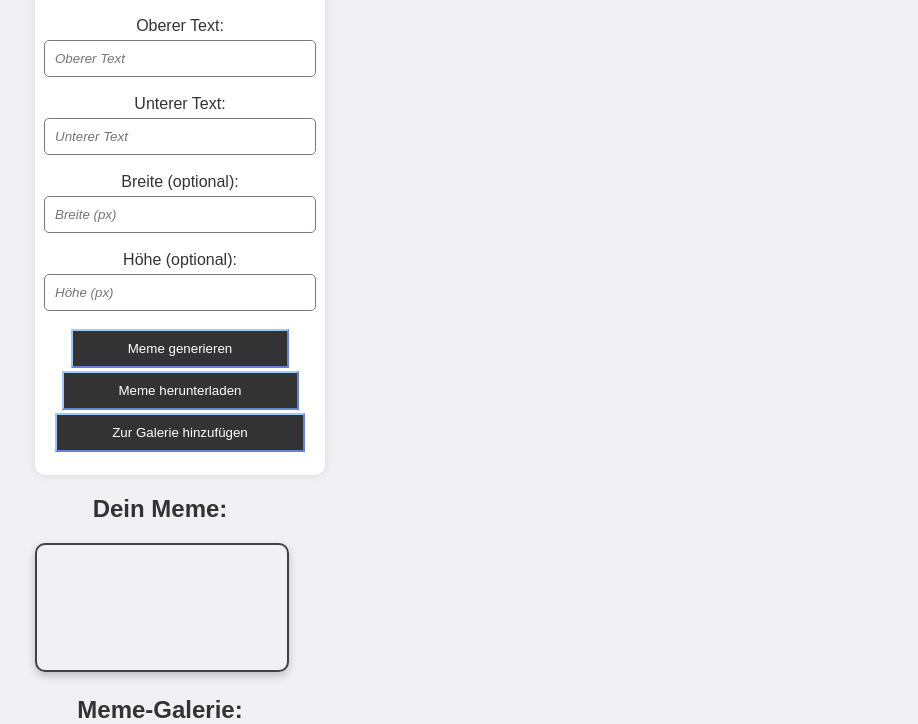
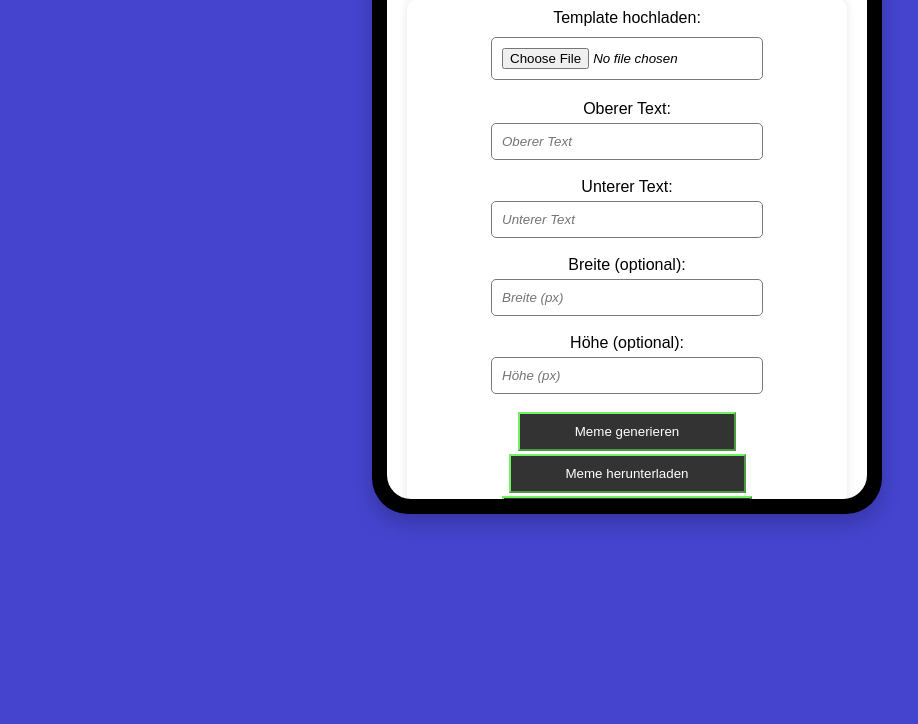
Before and after one commit to kr1pt3x99/MEMEBRO, a plain HTML site: page index.html in a window 1280 px wide. Shown: the part 201-925 px from the top of the page, without its empty margins (13-931 px from the left). After the commit the page ends 800 px from the top, so only its background shows below. Drawn offline with Linux system fonts and the light colour scheme.

Commit message:
Update style.css

```diff
--- a/style.css
+++ b/style.css
@@ -1,51 +1,70 @@
 body {
     font-family: Arial, sans-serif;
-    background-color: #f0f0f5;
-    text-align: center;
-    color: #333;
-    padding: 20px;
+    background-color: #4444cf;
+    display: flex;
+    justify-content: center;
+    align-items: center;
+    height: 100vh;
+    margin: 0;
 }
 
 h1 {
-    color: #ffffff;
-    margin-bottom: 20px;
-    margin-top: -35px;
-    align-items: center; /* Zentriert die Überschrift */
-    padding-left: 50px;
+    padding-left: 90px;
+    color: #000000; /* Standardfarbe der Überschrift */
+    max-width: 300px;
+    max-height: 80px;
+    animation: 1.5s coresDancantes linear infinite; /* Animation nur auf die Überschrift anwenden */
 }
 
+/* Hier kannst du die Animation definieren */
+@keyframes coresDancantes {
+    0% {
+        color: rgb(255, 0, 0); /* Rot */
+    }
+    25% {
+        color: rgb(0, 255, 0); /* Grün */
+    }
+    50% {
+        color: rgb(0, 0, 255); /* Blau */
+    }
+    75% {
+        color: rgb(255, 255, 0); /* Gelb */
+    }
+    100% {
+        color: rgb(255, 0, 255); /* Magenta */
+    }
+}
 
 form {
     background-color: #fff;
-    padding: 20px;
+    padding-top: 10px;
     border-radius: 10px;
     box-shadow: 0 0 10px rgba(0,0,0,0.1);
-    display: flex; /* Flexbox für bessere Anordnung */
-    flex-direction: column; /* Elemente vertikal anordnen */
-    align-items: center; /* Zentrieren der Inhalte im Formular */
+    display: flex;
+    flex-direction: column;
+    align-items: center;
     width: 100%;
-    max-width: 300px; /* Maximale Breite für das Formular */
-    margin: center; /* Zentriert das Formular in der Mitte der Seite */
+    max-width: 500px;
 }
 
 input[type="file"] {
-    margin: 10px; /* Zentriert das Upload-Feld */
+    margin: 10px;
     padding-left: -20px;
     border: 1px solid #7a7a7a;
     border-radius: 5px;
-    width: 100%; /* Volle Breite */
-    max-width: 250px; /* Maximale Breite */
-    background-color: #fff; /* Hintergrundfarbe */
+    width: 100%;
+    max-width: 250px;
+    background-color: #fff;
 }
 
 input, select {
     font-style: oblique;
     margin-top: 5px;
     padding: 10px;
-    width: 100%; /* Volle Breite für alle Elemente */
+    width: 100%;
     border: 1px solid #7a7a7a;
     border-radius: 5px;
-    max-width: 250px; /* Maximale Breite */
+    max-width: 250px;
 }
 
 button {
@@ -56,11 +75,14 @@ button {
     padding: 10px 55px;
     margin-bottom: 3px;
     transition: background-color 0.3s ease;
-    max-width: 250px; /* Maximale Breite */
+    max-width: 250px;
+
 }
 
 button:hover {
-    background-color: #74ee64;
+    transition: background-color 0.3s ease;
+    background-color: #2ada13;
+    animation: 1.5s coresDancantes linear infinite;
 }
 
 #meme-image, #memeOfTheDay {
@@ -69,7 +91,6 @@ button:hover {
     border: 2px solid #333;
     border-radius: 10px;
     box-shadow: 0 4px 8px rgba(0, 0, 0, 0.2);
-    transition: transform 0.3s ease;
 }
 
 #meme-image:hover, #memeOfTheDay:hover {
@@ -77,18 +98,18 @@ button:hover {
 }
 
 #meme-gallery {
-    display: flex;
+    display: center;
     justify-content: center;
     flex-wrap: wrap;
     margin-top: 20px;
 }
 
 #meme-gallery img {
+    display: center;
     max-width: 150px;
     margin: 10px;
     border: 2px solid #333;
     border-radius: 5px;
-    transition: transform 0.3s ease, box-shadow 0.3s ease;
 }
 
 #meme-gallery img:hover {
@@ -96,62 +117,41 @@ button:hover {
     box-shadow: 0 4px 8px rgba(0, 0, 0, 0.2);
 }
 
-/* Animation-Container */
-:root {
-    --cor-background: #212123;
-    --cor-reflexo: rgba(255, 255, 255, 0.4);
-    --cores-dancantes-1: rgb(76, 217, 105);
-    --cores-dancantes-2: rgb(52, 170, 220);
-    --cores-dancantes-3: rgb(88, 86, 217);
-    --cores-dancantes-4: rgb(255, 45, 83);
+/* Handy-Simulator */
+.phone-container {
+    width: 480px;
+    height: 600px;
+    background-color: #000;
+    border-radius: 36px;
+    padding: 15px;
+    box-shadow: 0 10px 20px rgba(0, 0, 0, 0.2);
 }
 
-.container {
-    background: linear-gradient(to right, var(--cores-dancantes-1), var(--cores-dancantes-2), var(--cores-dancantes-3), var(--cores-dancantes-4));
-    width: 250px;
-    height: 90px;
-    border-radius: 10px;
-    position: center;
-    z-index: 999;
-    animation: 1.5s coresDancantes linear infinite;
-    margin: 20px ;
-    padding-right: 40px;
+.phone-screen {
+    width: 440px;
+    height: 560px;
+    background-color: white;
+    border-radius: 24px;
+    overflow: auto;
+    padding: 20px;
 }
 
-@keyframes coresDancantes {
-    100% {
-        filter: hue-rotate(360deg);
-    }
+/* Scrollbar-Styling für Webkit-basierte Browser */
+.phone-screen::-webkit-scrollbar {
+    width: 7px;
 }
 
-.container .sub-c,
-.container span {
-    position: absolute;
-    left: 50%;
-    top: 50%;
-    transform: translate(-50%, -50%);
+.phone-screen::-webkit-scrollbar-track {
+    background: #f0f0f5;
+    border-radius: 15px;
 }
 
-.container .sub-c {
-    z-index: 1;
-    background-color: var(--cor-background);
-    width: 240px;
-    height: 80px;
+.phone-screen::-webkit-scrollbar-thumb {
+    background-color: #333;
     border-radius: 10px;
-    display: flex;
-    justify-content: center;
-    align-items: center;
-    text-align: center;
-    padding: 5px;
+    border: 0.5px solid #f0f0f5;
 }
 
-.container > span {
-    height: 100%;
-    width: 100%;
-    background: inherit;
-    border-radius: 10px;
+.phone-screen::-webkit-scrollbar-thumb:hover {
+    background: linear-gradient(to right, var(--cores-dancantes-1), var(--cores-dancantes-2), var(--cores-dancantes-3), var(--cores-dancantes-4));
 }
-
-.container > span:nth-child(1) {
-    filter: blur(5px);
-}
```
